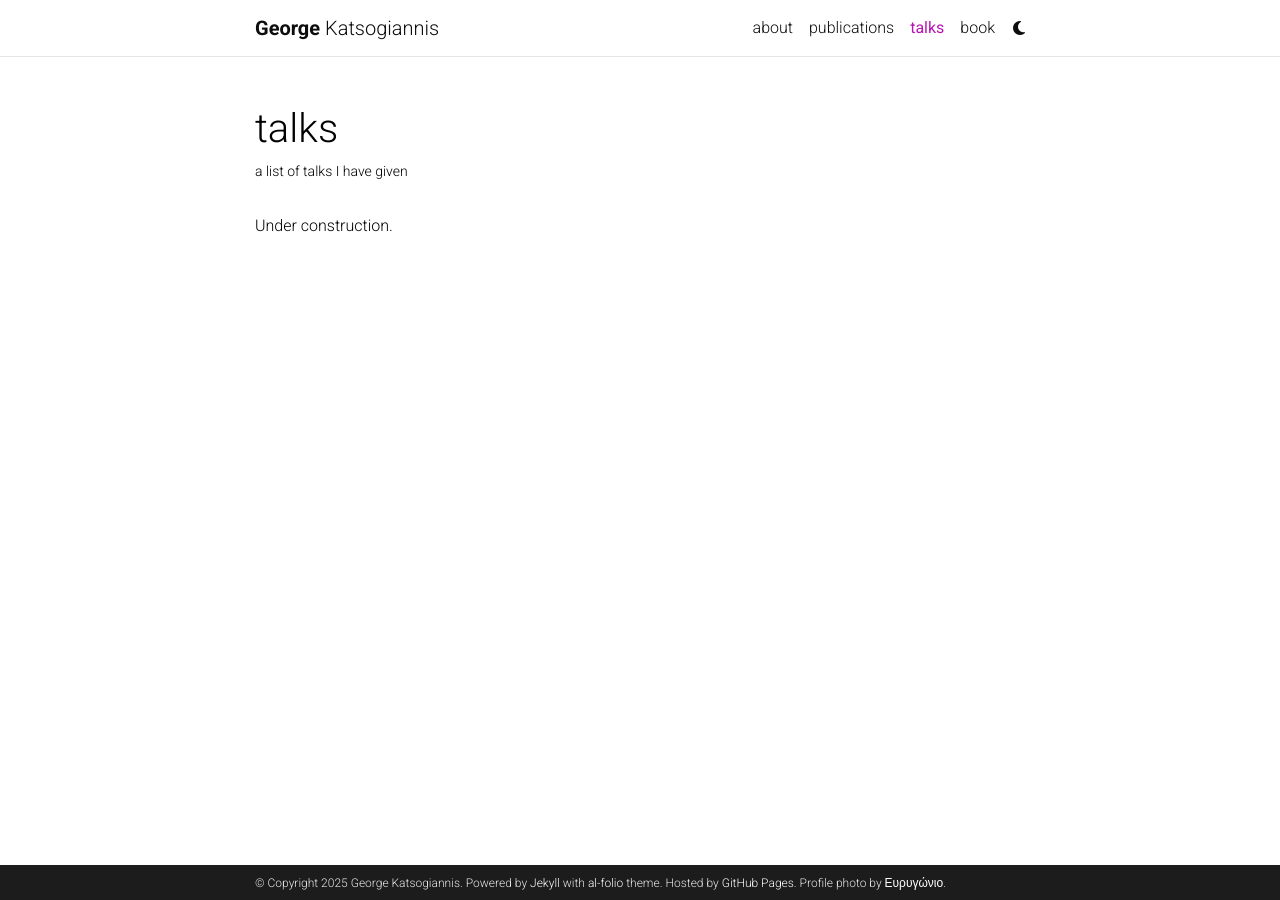
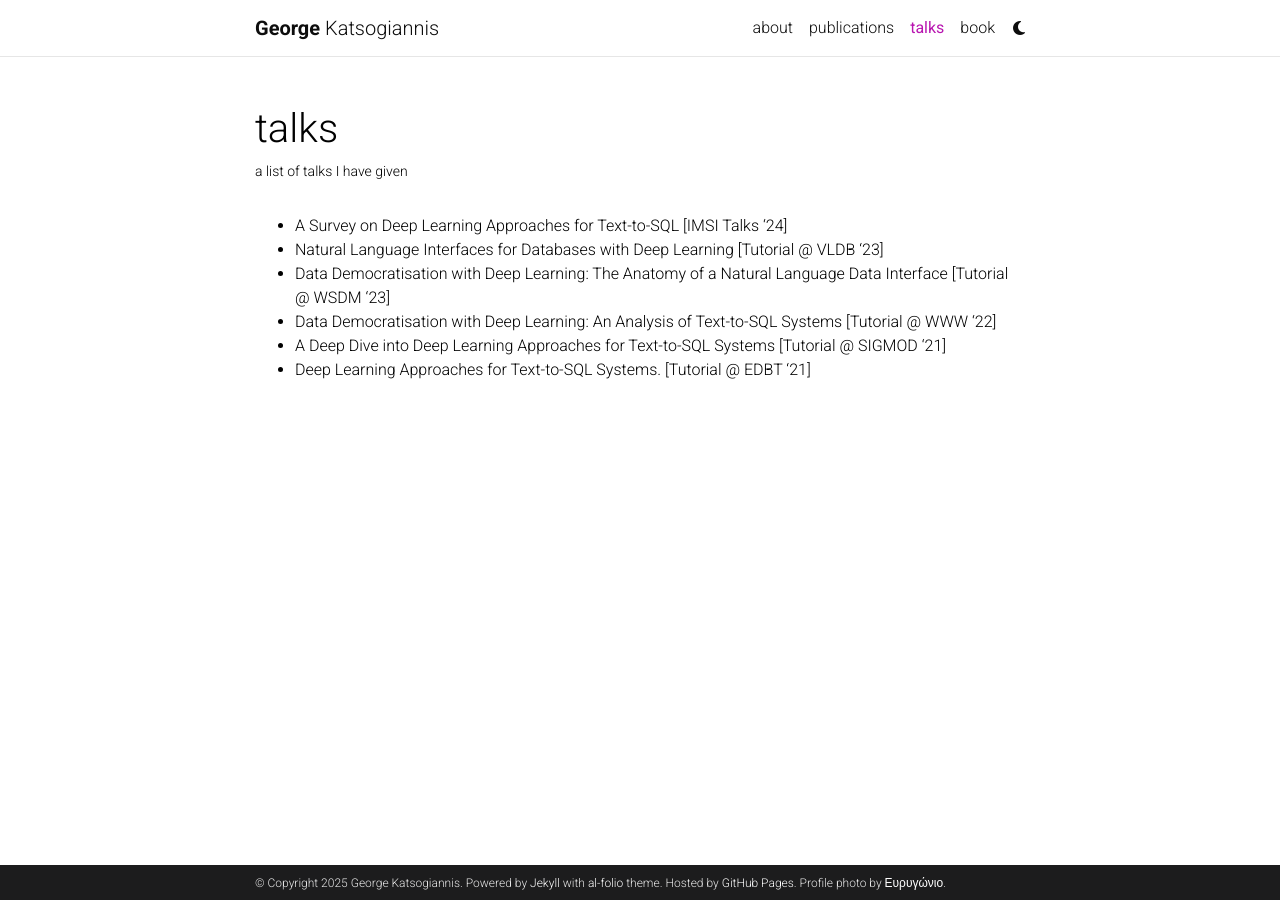
Before and after one commit to geokats/geokats.github.io, a Jekyll site: the page built from _pages/talks.md, in a window 1280 px wide. Built offline with Jekyll 4.4.1, drawn with Linux system fonts in a browser that asks for light colours; comment, search, counter and statistics services are not loaded; a style sheet for code colours, icons or effects is not loaded.

Commit message:
Add list of talks

```diff
--- a/_pages/talks.md
+++ b/_pages/talks.md
@@ -7,4 +7,9 @@ nav: true
 nav_order: 2
 ---
 
-Under construction.
+- A Survey on Deep Learning Approaches for Text-to-SQL [IMSI Talks '24]
+- Natural Language Interfaces for Databases with Deep Learning [Tutorial @ VLDB '23]
+- Data Democratisation with Deep Learning: The Anatomy of a Natural Language Data Interface [Tutorial @ WSDM '23]
+- Data Democratisation with Deep Learning: An Analysis of Text-to-SQL Systems [Tutorial @ WWW '22]
+- A Deep Dive into Deep Learning Approaches for Text-to-SQL Systems [Tutorial @ SIGMOD '21]
+- Deep Learning Approaches for Text-to-SQL Systems. [Tutorial @ EDBT '21]
```
